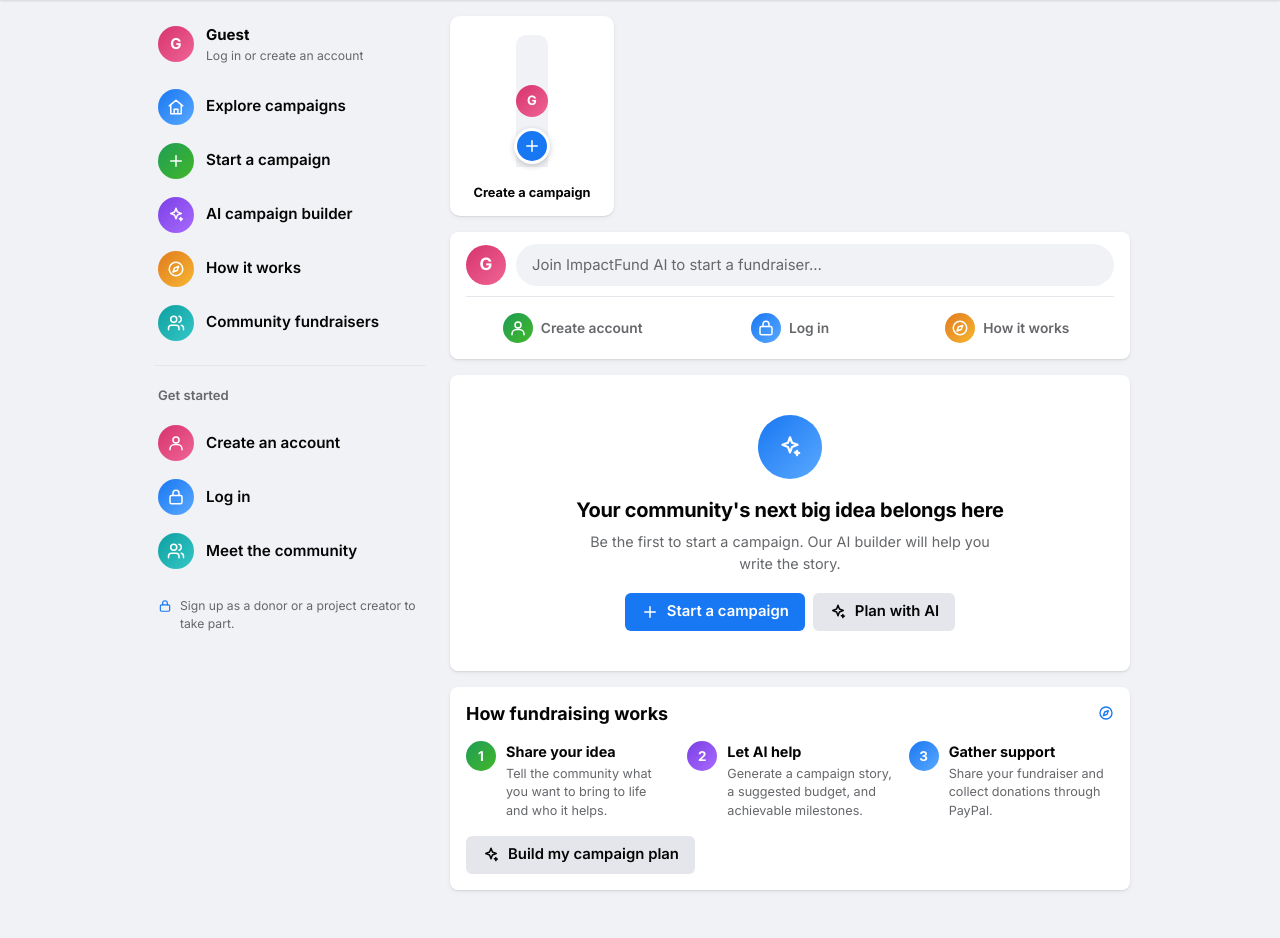
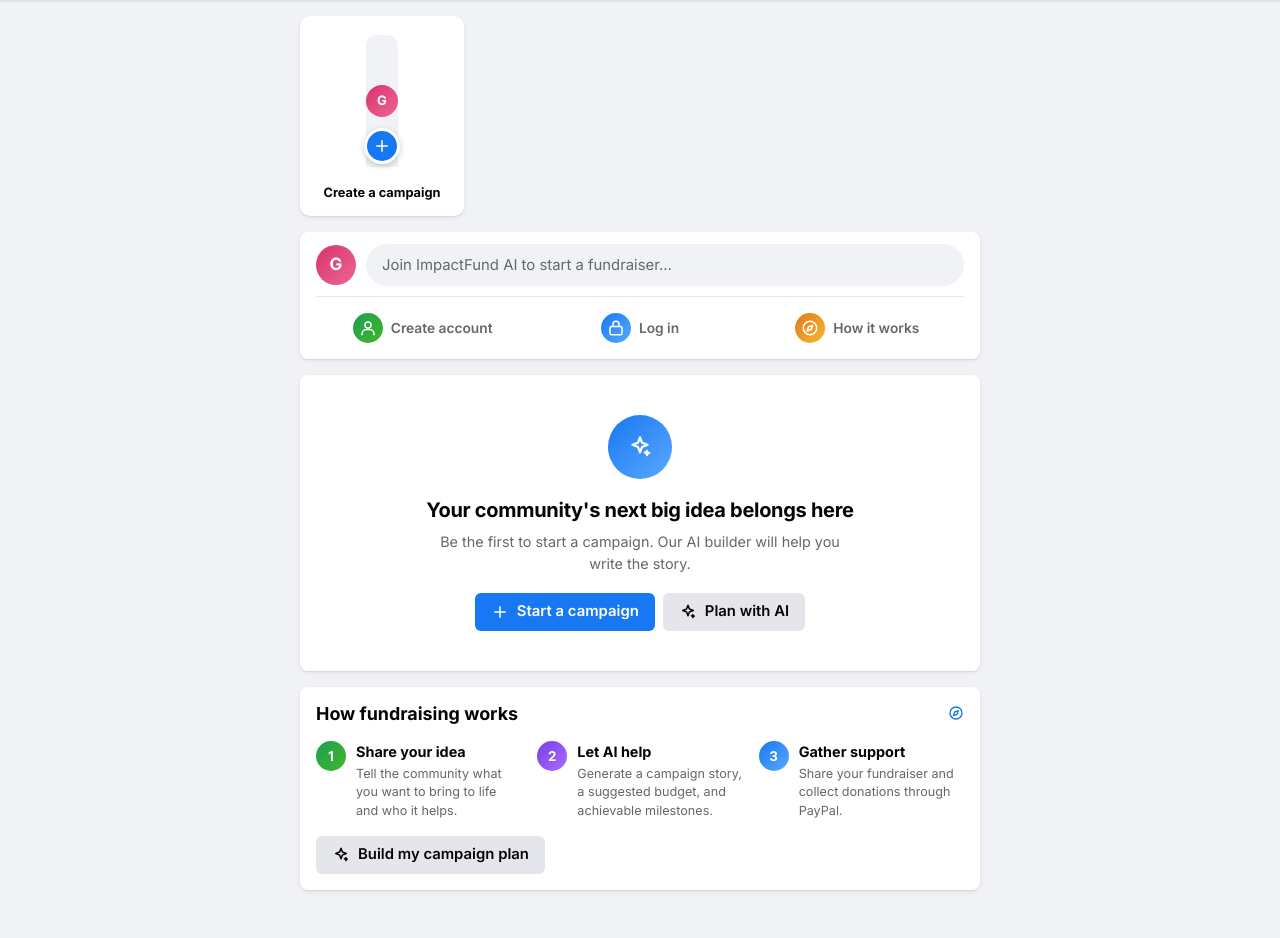
Before and after one commit to essahzulu-hub/impactfund_ai, a Flask app: page / in a window 1280 px wide. Shown: the part 56-994 px from the top of the page. Run offline with Flask 3, Linux system fonts and the light colour scheme; data that the repository does not hold is empty; some libraries are stand-ins or nearby versions.

Commit message:
clean up
Co-authored-by: Copilot <223556219+Copilot@users.noreply.github.com>

```diff
--- a/app/static/css/style.css
+++ b/app/static/css/style.css
@@ -265,11 +265,11 @@ button {
 
 .layout {
     display: grid;
-    grid-template-columns: minmax(220px, 280px) minmax(0, 680px) minmax(260px, 340px);
+    grid-template-columns: minmax(0, 680px) minmax(260px, 340px);
     justify-content: center;
     align-items: start;
     gap: 20px;
-    max-width: 1540px;
+    max-width: 1100px;
     margin: 0 auto;
     padding: 16px 16px 48px;
 }
@@ -2042,7 +2042,7 @@ button {
 
 @media (max-width: 1300px) {
     .layout {
-        grid-template-columns: minmax(220px, 280px) minmax(0, 680px);
+        grid-template-columns: minmax(0, 680px);
     }
 
     .sidebar-right {
@@ -2068,10 +2068,6 @@ button {
 
     .auth-page .layout {
         grid-template-columns: minmax(0, 1fr);
-    }
-
-    .sidebar-left {
-        display: none;
     }
 
     .topnav {
--- a/app/templates/base.html
+++ b/app/templates/base.html
@@ -15,10 +15,6 @@
     {% include "partials/navbar.html" %}
 
     <div class="layout">
-        <aside class="sidebar sidebar-left" aria-label="Shortcuts">
-            {% include "partials/sidebar_left.html" %}
-        </aside>
-
         <main class="feed" id="main-content">
             {% include "partials/flashes.html" %}
             {% block content %}{% endblock %}
--- a/app/templates/partials/sidebar_left.html
+++ b/app/templates/partials/sidebar_left.html
@@ -64,54 +64,3 @@
         Community fundraisers
     </a>
 </nav>
-
-<hr class="side-divider">
-
-<p class="side-heading">Get started</p>
-<nav class="side-nav" aria-label="Get started">
-    {% if is_organizer %}
-    <a class="side-item" href="{{ url_for('create_campaign') }}">
-        <span class="side-icon tone-pink">{{ icon('target', 18) }}</span>
-        Set a fundraising goal
-    </a>
-    <a class="side-item" href="{{ url_for('ai_builder') }}">
-        <span class="side-icon tone-purple">{{ icon('sparkles', 18) }}</span>
-        Plan my fundraiser
-    </a>
-    {% elif is_donor %}
-    <a class="side-item" href="{{ url_for('home') }}#campaigns">
-        <span class="side-icon tone-pink">{{ icon('heart', 18) }}</span>
-        Find a cause
-    </a>
-    <a class="side-item" href="{{ url_for('home') }}#how-it-works">
-        <span class="side-icon tone-blue">{{ icon('dollar', 18) }}</span>
-        Giving with PayPal
-    </a>
-    {% else %}
-    <a class="side-item" href="{{ url_for('signup') }}">
-        <span class="side-icon tone-pink">{{ icon('user', 18) }}</span>
-        Create an account
-    </a>
-    <a class="side-item" href="{{ url_for('login') }}">
-        <span class="side-icon tone-blue">{{ icon('lock', 18) }}</span>
-        Log in
-    </a>
-    {% endif %}
-    <a class="side-item" href="{{ url_for('home') }}#campaigns">
-        <span class="side-icon tone-teal">{{ icon('users', 18) }}</span>
-        Meet the community
-    </a>
-</nav>
-
-<div class="side-note">
-    {{ icon('lock', 14) }}
-    <span>
-        {% if is_donor %}
-            Donations are processed securely through PayPal sandbox.
-        {% elif is_organizer %}
-            Your campaigns appear in the community feed once created.
-        {% else %}
-            Sign up as a donor or a project creator to take part.
-        {% endif %}
-    </span>
-</div>
--- a/app/templates/partials/sidebar_right.html
+++ b/app/templates/partials/sidebar_right.html
@@ -2,68 +2,6 @@
 {% set suggestions = side_campaigns|default(campaigns[0:3] if campaigns else []) %}
 {% set is_organizer = current_user and current_user.role == 'organizer' %}
 {% set is_donor = current_user and current_user.role == 'donor' %}
-
-<section class="card side-card">
-    <div class="card-head">
-        <h3>Suggested for you</h3>
-        <span class="card-head-icon">{{ icon('sparkles', 16) }}</span>
-    </div>
-
-    {% if is_organizer %}
-    <a class="side-row" href="{{ url_for('ai_builder') }}">
-        <span class="side-icon tone-purple">{{ icon('sparkles', 18) }}</span>
-        <span class="side-row-text">
-            <strong>Try the AI builder</strong>
-            <small>Turn an idea into a campaign plan</small>
-        </span>
-    </a>
-    <a class="side-row" href="{{ url_for('create_campaign') }}">
-        <span class="side-icon tone-green">{{ icon('plus', 18) }}</span>
-        <span class="side-row-text">
-            <strong>Create a campaign</strong>
-            <small>Start raising for your community</small>
-        </span>
-    </a>
-    {% elif is_donor %}
-    <a class="side-row" href="{{ url_for('home') }}#campaigns">
-        <span class="side-icon tone-green">{{ icon('heart', 18) }}</span>
-        <span class="side-row-text">
-            <strong>Find a campaign</strong>
-            <small>Support a project with PayPal</small>
-        </span>
-    </a>
-    <a class="side-row" href="{{ url_for('home') }}#how-it-works">
-        <span class="side-icon tone-blue">{{ icon('dollar', 18) }}</span>
-        <span class="side-row-text">
-            <strong>How donations work</strong>
-            <small>From checkout to campaign total</small>
-        </span>
-    </a>
-    {% else %}
-    <a class="side-row" href="{{ url_for('signup') }}">
-        <span class="side-icon tone-green">{{ icon('user', 18) }}</span>
-        <span class="side-row-text">
-            <strong>Create an account</strong>
-            <small>Join as a donor or project creator</small>
-        </span>
-    </a>
-    <a class="side-row" href="{{ url_for('login') }}">
-        <span class="side-icon tone-blue">{{ icon('lock', 18) }}</span>
-        <span class="side-row-text">
-            <strong>Log in</strong>
-            <small>Pick up where you left off</small>
-        </span>
-    </a>
-    {% endif %}
-
-    <a class="side-row" href="{{ url_for('home') }}#how-it-works">
-        <span class="side-icon tone-orange">{{ icon('compass', 18) }}</span>
-        <span class="side-row-text">
-            <strong>How fundraising works</strong>
-            <small>Plan, share, and collect support</small>
-        </span>
-    </a>
-</section>
 
 {% if suggestions %}
 <section class="card side-card">
```
